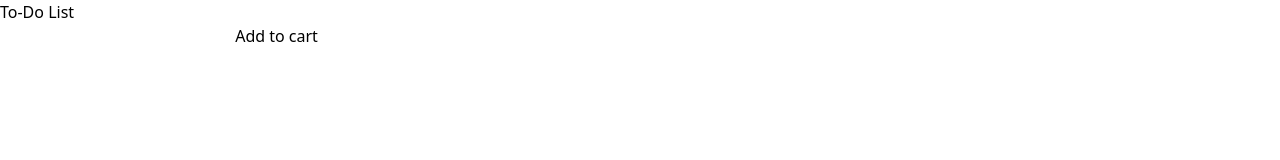
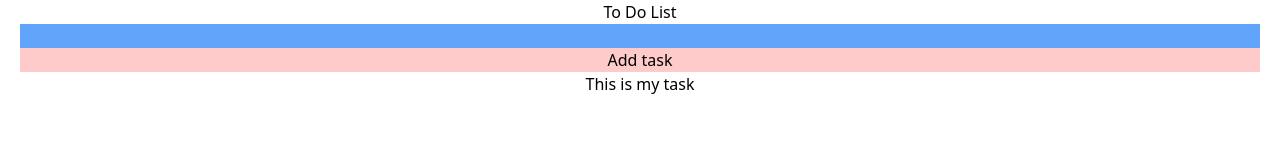
Before and after one commit to c-v-pop/todolist, a website: page index.html in a window 1280 px wide. Drawn offline with Linux system fonts and the light colour scheme.

Commit message:
included js function on click

```diff
--- a/index.html
+++ b/index.html
@@ -6,12 +6,17 @@
     <title>Shopping Helper</title>
     <link href="./dist/styles.css" rel="stylesheet">
 </head>
-<body>
-    <nav>
-        <div>To-Do List</div>
+<body class="flex flex-col justify-center">
+    <nav class="flex justify-center">
+        <div>To Do List</div>
     </nav>
-    <input type="text" id="input-field">
-    <button id="add-button">Add to cart</button>
-    <script src="index.js"></script>
+    <div class="flex justify-center flex-col mx-5">
+    <input type="text" id="input-field" class="bg-blue-400">
+    <button id="add-button" class="bg-red-200" type="submit">Add task</button>
+</div>
+<ul class="flex justify-center">
+    <li>This is my task</li>
+</ul>
+<script src="index.js"></script>
 </body>
 </html>
--- a/index.js
+++ b/index.js
@@ -0,0 +1,3 @@
+document.getElementById("add-button").addEventListener("click", function() {
+    console.log('click');
+})
--- a/package.json
+++ b/package.json
@@ -20,5 +20,8 @@
   "homepage": "https://github.com/c-v-pop/todolist#readme",
   "dependencies": {
     "tailwindcss": "^3.4.3"
+  },
+  "devDependencies": {
+    "npm-run-all": "^4.1.5"
   }
 }
--- a/src/style.css
+++ b/src/style.css
@@ -1,3 +1,8 @@
 @tailwind base;
 @tailwind components;
 @tailwind utilities;
+* {
+    box-sizing: border-box;
+    padding: 0;
+    margin: 0;
+}
```
Also changed, not shown: dist/styles.css, 1 other file.
